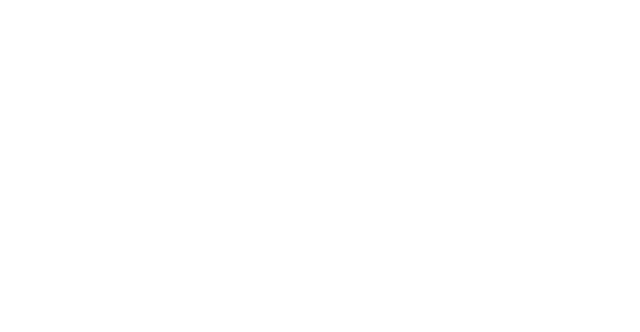
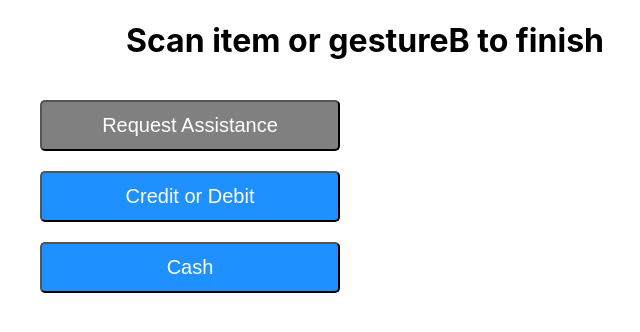
Before and after one commit to egu8/kiosk_scanner, a React (Create React App) app: page /checkout in a window 1280 px wide. Shown: the top 332 px of the page, without its empty margins (275-915 px from the left). Built offline with nearby package versions, Linux system fonts and the light colour scheme; no server answers.

Commit message:
Checkout State setup

```diff
--- a/src/App.js
+++ b/src/App.js
@@ -5,6 +5,7 @@
 import HelpPage from "./components/help_page";
 import CardPay from "./components/payCard_page";
 import CashPay from "./components/payCash_page";
+import CheckoutPage from "./view/checkout_page";
 
 function App() {
   return (
@@ -15,6 +16,7 @@
         <Route path="/help"><HelpPage /></Route>
         <Route path="/pay1card"><CardPay /></Route>
         <Route path="/pay2cash"><CashPay /></Route>
+        <Route path="/checkout"><CheckoutPage /></Route>
 
       </div>
     </Router>
--- a/src/components/init_kiosk.js
+++ b/src/components/init_kiosk.js
@@ -1,23 +1,24 @@
 import React from "react";
-
+import { Link } from "react-router-dom";
 
 class InitKiosk extends React.Component {
     constructor(props) {
         super(props);
-        this.state = {isToggleOn: true};
+        this.state = {activeState: false};
 
         this.handleClick = this.handleClick.bind(this);
     }
 
     handleClick() {
         this.setState(prevState => ({
-            isToggleOn: !prevState.isToggleOn
+            activeState: !prevState.activeState
         }));
     }
 
     render() {
         return (
-            <button onClick={this.handleClick} style={{
+            <Link to="/checkout">
+                <button onClick={this.handleClick} style={{
                 backgroundColor: 'green',
                 color: 'white',
                 fontSize: '20px',
@@ -32,8 +33,10 @@
                 fontFamily: "sans-serif",
                 width: '300px',
                 }}>
-                {this.state.isToggleOn ? 'Begin Checkout' : 'Cancel Checkout'}
+                {this.state.activeState ? 'Cancel Checkout' : 'Begin Checkout'}
             </button>
+            </Link>
+
         );
     }
 }
--- /dev/null
+++ b/src/view/checkout_page.js
@@ -0,0 +1,38 @@
+import AppStreamCam from '../view_model/camera_logic';
+import HelpButton from '../components/help_button.js';
+import PayCardButton from '../components/payCard_button.js';
+import PayCashButton from '../components/payCash_button.js';
+import InitKiosk from '../components/init_kiosk';
+
+function CheckoutPage() {
+    return <div>
+        {/* <h2 style={{display: 'flex', justifyContent:'center'}}>Video</h2> */}
+        <h1 style={{display: 'flex', justifyContent:'center'}}>Scan item or gestureB to finish</h1>
+        <div style={{display: 'flex', justifyContent:'center'}}>
+            <div style={{paddingRight:'0px'}}>
+                <AppStreamCam/>
+            </div>
+
+            <div style={{alignItems:'center', width:'100%'}}>
+                <div style={{padding:'8px 15px 0px'}}>
+                    <HelpButton/>
+                </div>
+                <div style={{padding:'0px 15px'}}>
+                    <PayCardButton/>
+                </div>
+                <div style={{padding:'0px 15px'}}>
+                    <PayCashButton/>
+                </div>
+
+                {/* <div style={{padding:'0px 15px'}}>
+                    <InitKiosk/>
+                </div> */}
+
+            </div>
+
+        </div>
+
+
+    </div>;
+}
+export default CheckoutPage;
```
